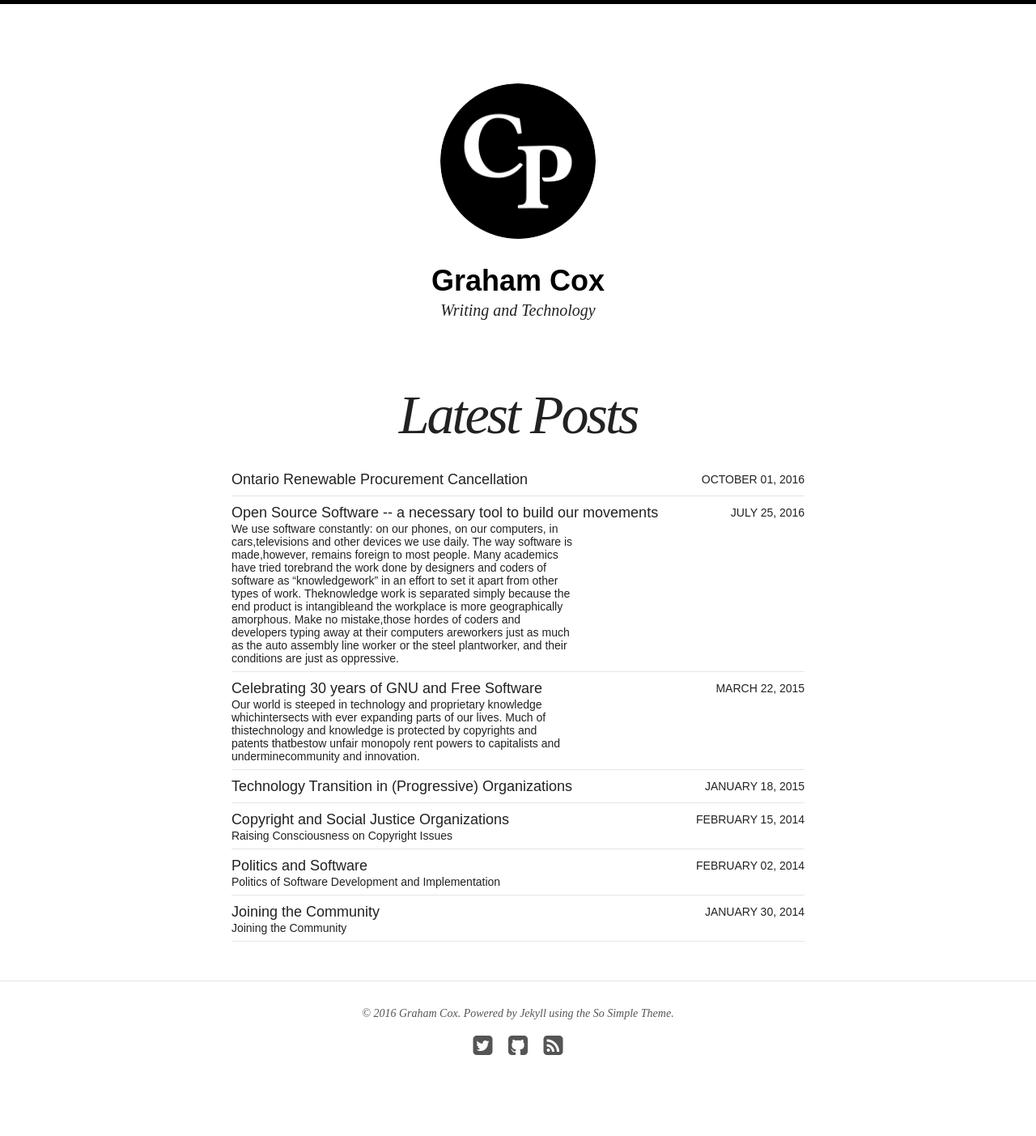
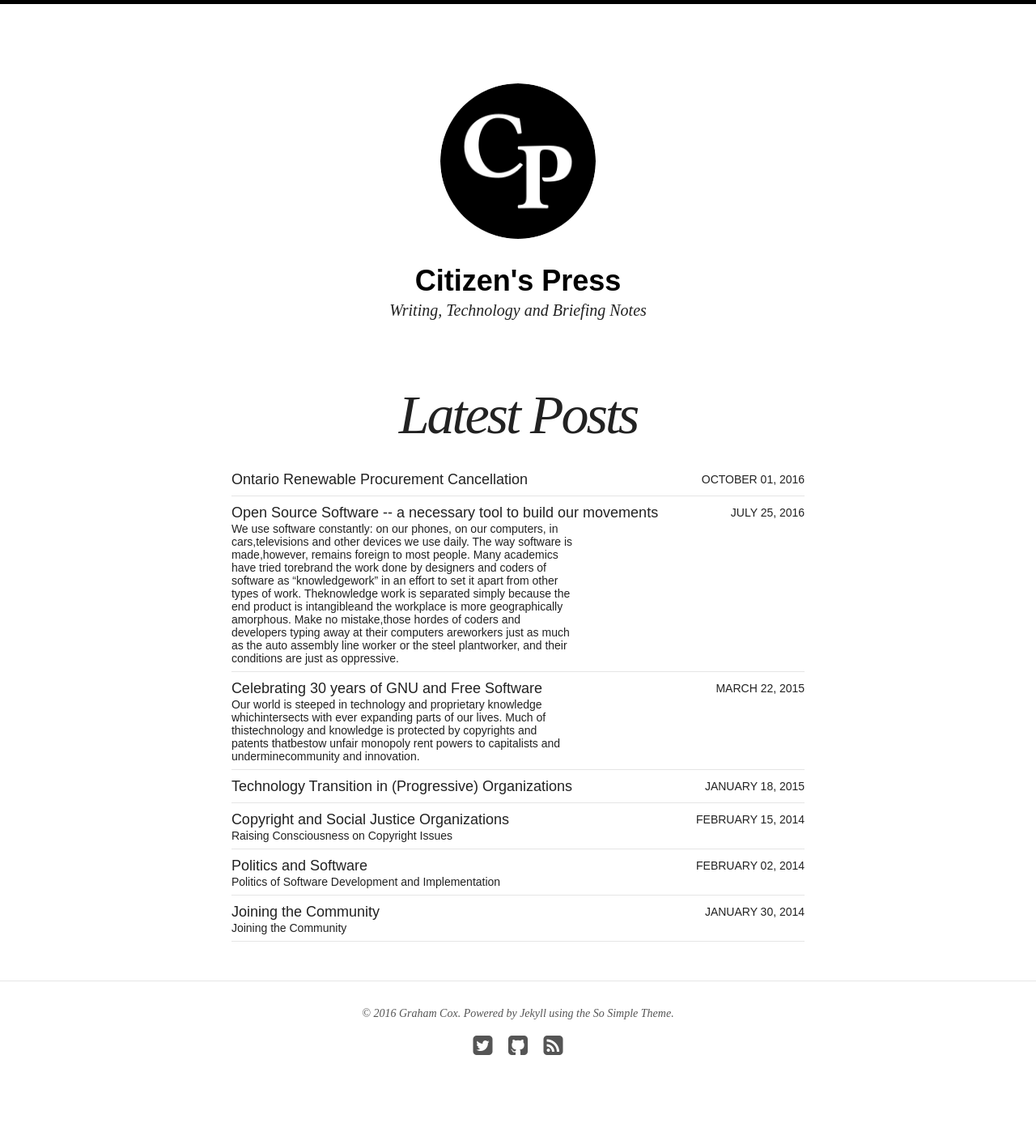
Before and after one commit to citizenspress/citizenspress.github.io, a Jekyll site: the page built from index.html, in a window 1280 px wide. Shown: the whole page at 81% size. Built offline with Jekyll 4.4.1, drawn with Linux system fonts in a browser that asks for light colours; nearby versions of some CDN libraries.

```diff
--- a/_config.yml
+++ b/_config.yml
@@ -1,8 +1,8 @@
 # Site wide configuration
 
-title: Graham Cox
+title: Citizen's Press
 locale: en_US
-description: Writing and Technology
+description: Writing, Technology and Briefing Notes
 logo: logo.png
 search: true
 # url: localhost:4000
```
Also changed, not shown: 1 other file.
